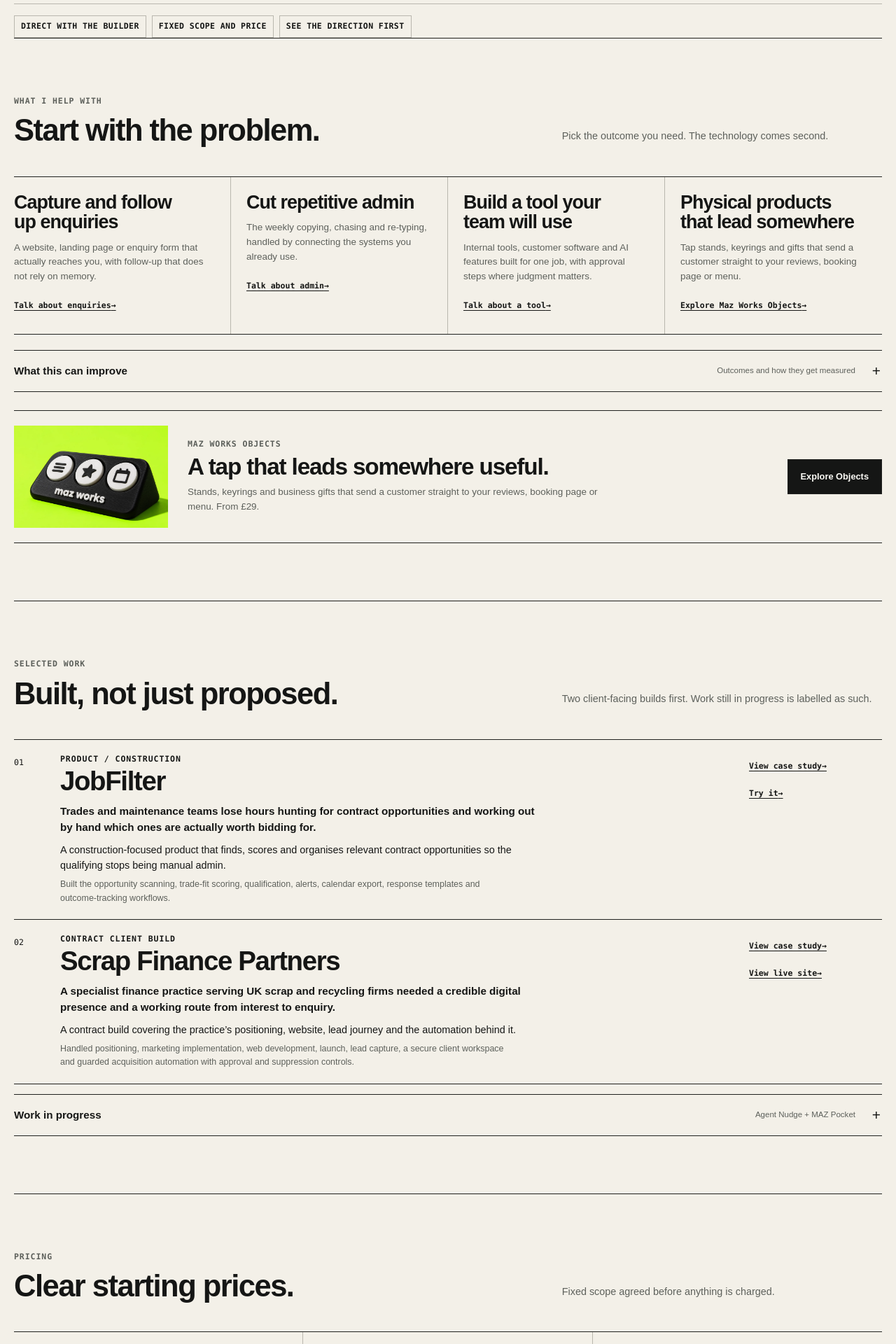
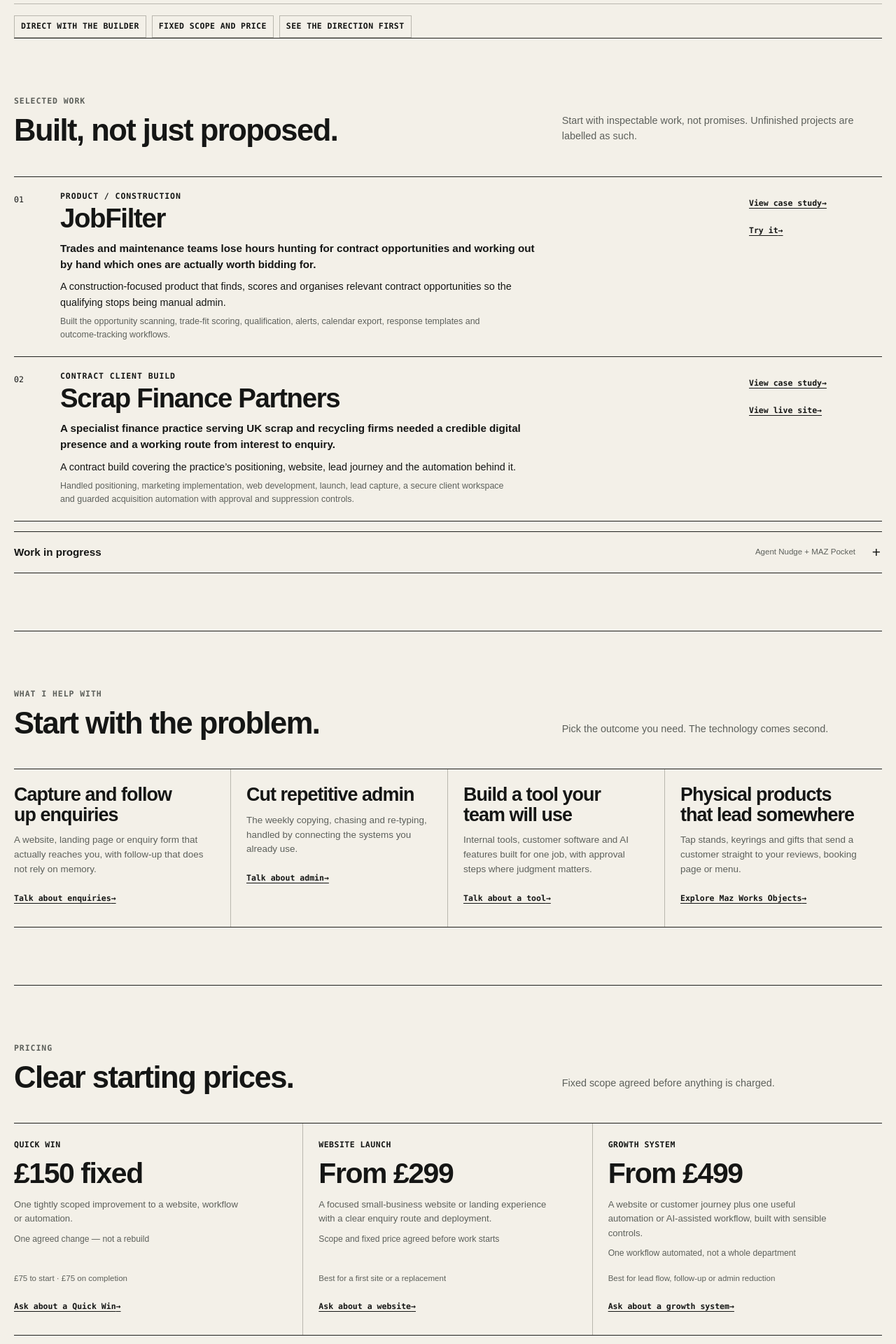
Before and after one commit to manazoid4/mazos-site, a Next.js app: page / in a window 1280 px wide. Shown: the part 540-2460 px from the top of the page at 70% size. Built offline with nearby package versions, Linux system fonts and the light colour scheme.

Commit message:
Lead with proof and make pricing actionable

```diff
--- a/app/page.tsx
+++ b/app/page.tsx
@@ -3,11 +3,6 @@ import { CONTACT_EMAIL } from './site';
 import { DemoRequestForm, ServiceEnquiryLink } from './demo-request-form';
 import { SiteFooter, SiteHeader } from './site-chrome';
 
-/**
- * Services are the four outcomes from the positioning brief, in the order businesses
- * ask for them. Websites sit inside enquiry capture rather than being their own
- * category. `service` matches the ids the enquiry form reads from `?service=`.
- */
 const SERVICES = [
   {
     title: 'Capture and follow up enquiries',
@@ -32,39 +27,6 @@ const SERVICES = [
     body: 'Tap stands, keyrings and gifts that send a customer straight to your reviews, booking page or menu.',
     href: '/3d-printing',
     action: 'Explore Maz Works Objects',
-  },
-];
-
-const IMPACT = [
-  {
-    title: 'Respond faster',
-    measure: 'Measure: lead & customer response time',
-    body: 'Route enquiries quickly, alert the right person and prepare the next action so customers and prospects spend less time waiting.',
-  },
-  {
-    title: 'Give hours back to the team',
-    measure: 'Measure: admin hours per week',
-    body: 'Automate repeat data entry, copying, reporting, reminders and handoffs so employees can spend more time on useful work.',
-  },
-  {
-    title: 'Make sales follow-up consistent',
-    measure: 'Measure: follow-up coverage & time to next action',
-    body: 'Capture, qualify, remind and update pipeline stages so fewer warm opportunities go quiet and sales teams know what to do next.',
-  },
-  {
-    title: 'Increase team capacity',
-    measure: 'Measure: work handled per person',
-    body: 'Remove repetitive steps and surface the information people need so an existing team can handle more without simply working longer.',
-  },
-  {
-    title: 'Reduce dropped work',
-    measure: 'Measure: overdue tasks & missed handoffs',
-    body: 'Use clear ownership, reminders and escalation rules so next steps are visible before a forgotten task becomes a customer problem.',
-  },
-  {
-    title: 'See where time and sales are leaking',
-    measure: 'Measure: response, pipeline & workload signals',
-    body: 'Track useful signals such as response time, time-to-quote, follow-up coverage, pipeline movement and recurring bottlenecks.',
   },
 ];
 
@@ -109,11 +71,6 @@ const WORK = [
   },
 ];
 
-/**
- * One journey, four steps. This replaces the previous pair of overlapping
- * explanations (a five-step process and a separate four-step proof sequence) that
- * described the same path in different words.
- */
 const PROCESS = [
   ['01', 'Tell me the problem', 'Describe what is taking too much time. No technical detail needed.'],
   ['02', 'I show you the direction', 'A demo, a screen-share walkthrough, or a written scope and quote — whichever suits the job.'],
@@ -128,6 +85,8 @@ const OFFERS = [
     body: 'One tightly scoped improvement to a website, workflow or automation.',
     scope: 'One agreed change — not a rebuild',
     note: '£75 to start · £75 on completion',
+    service: 'unsure',
+    action: 'Ask about a Quick Win',
   },
   {
     name: 'Website Launch',
@@ -135,6 +94,8 @@ const OFFERS = [
     body: 'A focused small-business website or landing experience with a clear enquiry route and deployment.',
     scope: 'Scope and fixed price agreed before work starts',
     note: 'Best for a first site or a replacement',
+    service: 'website',
+    action: 'Ask about a website',
   },
   {
     name: 'Growth System',
@@ -142,6 +103,8 @@ const OFFERS = [
     body: 'A website or customer journey plus one useful automation or AI-assisted workflow, built with sensible controls.',
     scope: 'One workflow automated, not a whole department',
     note: 'Best for lead flow, follow-up or admin reduction',
+    service: 'automation',
+    action: 'Ask about a growth system',
   },
 ];
 
@@ -161,7 +124,6 @@ const BACKGROUND = [
 const FAQS = [
   ['Do I need to know what technology I need?', 'No. Start with the business problem. I choose the simplest approach that solves it rather than forcing a particular tool.'],
   ['What does the free demo include?', 'For a suitable problem, a small near-working version of the intended workflow so you can see the experience before paying for the full build. It is not the finished production system.'],
-  ['Can this help sales and team productivity?', 'Where the workflow suits it. Common targets are faster lead response, more consistent follow-up, fewer admin hours and fewer missed handoffs. I prefer measuring the starting point and the change rather than promising an invented percentage.'],
   ['Do you use AI in client systems?', 'Where it helps. Important workflows should not be blindly autonomous, so I use limits, validation, approval steps, suppression rules or manual fallback routes when the risk calls for it. AI where it helps. Human control where it matters.'],
   ['Can you work with systems we already use?', 'Often, yes. Existing software, APIs and workflows are checked during scoping so we reuse what already works instead of rebuilding it.'],
   ['What happens after launch?', 'I hand over the agreed work clearly. Ongoing support, extra features or further automation can be quoted separately, from £49/month with no long contract.'],
@@ -206,8 +168,24 @@ export default function Page() {
           <span>Direct with the builder</span><span>Fixed scope and price</span><span>See the direction first</span>
         </div>
         <nav className="mw-jumpbar" aria-label="Jump to page section">
-          <a href="#services">Services</a><a href="#work">Work</a><a href="#pricing">Pricing</a><a href="/3d-printing">Objects</a><a href="#contact">Contact</a>
+          <a href="#work">Work</a><a href="#services">Services</a><a href="#pricing">Pricing</a><a href="/3d-printing">Objects</a><a href="#contact">Contact</a>
         </nav>
+      </section>
+
+      <section className="mw-section mw-work" id="work" aria-labelledby="work-title">
+        <header className="mw-section-heading mw-heading-inline">
+          <div><p className="eyebrow">Selected work</p><h2 id="work-title">Built, not just proposed.</h2></div>
+          <p>Start with inspectable work, not promises. Unfinished projects are labelled as such.</p>
+        </header>
+        <div className="mw-work-list">
+          {WORK.slice(0, 2).map((project, index) => <WorkRow project={project} index={index} key={project.name} />)}
+        </div>
+        <details className="mw-disclosure mw-more-work">
+          <summary><span>Work in progress</span><small>Agent Nudge + MAZ Pocket</small></summary>
+          <div className="mw-work-list mw-work-list-secondary">
+            {WORK.slice(2).map((project, index) => <WorkRow project={project} index={index + 2} key={project.name} />)}
+          </div>
+        </details>
       </section>
 
       <section className="mw-section mw-services-compact" id="services" aria-labelledby="services-title">
@@ -224,40 +202,14 @@ export default function Page() {
             </article>
           ))}
         </div>
-
-        <details className="mw-disclosure" id="impact">
-          <summary><span>What this can improve</span><small>Outcomes and how they get measured</small></summary>
-          <div className="mw-disclosure-body">
-            <div className="mw-impact-intro"><h3>Less waiting. Less admin. More useful work.</h3><p>Automation is most useful when it changes something you can actually measure.</p></div>
-            <div className="mw-impact-grid">
-              {IMPACT.map((item) => <article key={item.title}><h3>{item.title}</h3><p>{item.body}</p><small>{item.measure}</small></article>)}
-            </div>
-          </div>
-        </details>
-
-        <aside className="mw-objects-strip" aria-labelledby="objects-showcase-title">
-          <Image src="/objects/touch-three-hero.webp" alt="Concept visual of the black-and-white Touch Three NFC stand" width={1536} height={1024} sizes="(max-width: 760px) 32vw, 240px" unoptimized />
-          <div><p className="eyebrow">Maz Works Objects</p><h3 id="objects-showcase-title">A tap that leads somewhere useful.</h3><p>Stands, keyrings and business gifts that send a customer straight to your reviews, booking page or menu. From £29.</p></div>
-          <a className="button button-dark" href="/3d-printing">Explore Objects</a>
-        </aside>
-      </section>
-
-      <section className="mw-section mw-work" id="work" aria-labelledby="work-title">
-        <header className="mw-section-heading mw-heading-inline"><div><p className="eyebrow">Selected work</p><h2 id="work-title">Built, not just proposed.</h2></div><p>Two client-facing builds first. Work still in progress is labelled as such.</p></header>
-        <div className="mw-work-list">
-          {WORK.slice(0, 2).map((project, index) => <WorkRow project={project} index={index} key={project.name} />)}
-        </div>
-        <details className="mw-disclosure mw-more-work">
-          <summary><span>Work in progress</span><small>Agent Nudge + MAZ Pocket</small></summary>
-          <div className="mw-work-list mw-work-list-secondary">
-            {WORK.slice(2).map((project, index) => <WorkRow project={project} index={index + 2} key={project.name} />)}
-          </div>
-        </details>
       </section>
 
       <section className="mw-section mw-client-flow" id="pricing" aria-labelledby="pricing-title">
         <div className="mw-compact-block mw-pricing" id="client">
-          <header className="mw-section-heading mw-heading-inline"><div><p className="eyebrow">Pricing</p><h2 id="pricing-title">Clear starting prices.</h2></div><p>Fixed scope agreed before anything is charged.</p></header>
+          <header className="mw-section-heading mw-heading-inline">
+            <div><p className="eyebrow">Pricing</p><h2 id="pricing-title">Clear starting prices.</h2></div>
+            <p>Fixed scope agreed before anything is charged.</p>
+          </header>
           <div className="mw-price-grid">
             {OFFERS.map((offer) => (
               <article className="mw-price-option" key={offer.name}>
@@ -266,6 +218,7 @@ export default function Page() {
                 <span>{offer.body}</span>
                 <em className="mw-price-scope">{offer.scope}</em>
                 <small>{offer.note}</small>
+                <ServiceEnquiryLink service={offer.service}>{offer.action} <span aria-hidden="true">→</span></ServiceEnquiryLink>
               </article>
             ))}
           </div>
@@ -275,6 +228,12 @@ export default function Page() {
             <a className="button button-signal" href="#contact">Tell me the problem</a>
           </div>
         </div>
+
+        <aside className="mw-objects-strip" aria-labelledby="objects-showcase-title">
+          <Image src="/objects/touch-three-hero.webp" alt="Concept visual of the black-and-white Touch Three NFC stand" width={1536} height={1024} sizes="(max-width: 760px) 32vw, 240px" unoptimized />
+          <div><p className="eyebrow">Maz Works Objects</p><h3 id="objects-showcase-title">A tap that leads somewhere useful.</h3><p>Stands, keyrings and business gifts that send a customer straight to your reviews, booking page or menu. From £29.</p></div>
+          <a className="button button-dark" href="/3d-printing">Explore Objects</a>
+        </aside>
 
         <div className="mw-compact-block" id="process">
           <details className="mw-disclosure">
@@ -304,7 +263,10 @@ export default function Page() {
       </section>
 
       <section className="mw-section mw-faq" aria-labelledby="faq-title">
-        <header className="mw-section-heading mw-heading-inline"><div><p className="eyebrow">Questions</p><h2 id="faq-title">Useful answers, when you need them.</h2></div><p>Only open the ones relevant to you.</p></header>
+        <header className="mw-section-heading mw-heading-inline">
+          <div><p className="eyebrow">Questions</p><h2 id="faq-title">Useful answers, when you need them.</h2></div>
+          <p>Only open the ones relevant to you.</p>
+        </header>
         <div className="mw-faq-list">
           {FAQS.map(([question, answer]) => <details key={question}><summary>{question}</summary><p>{answer}</p></details>)}
         </div>
```
